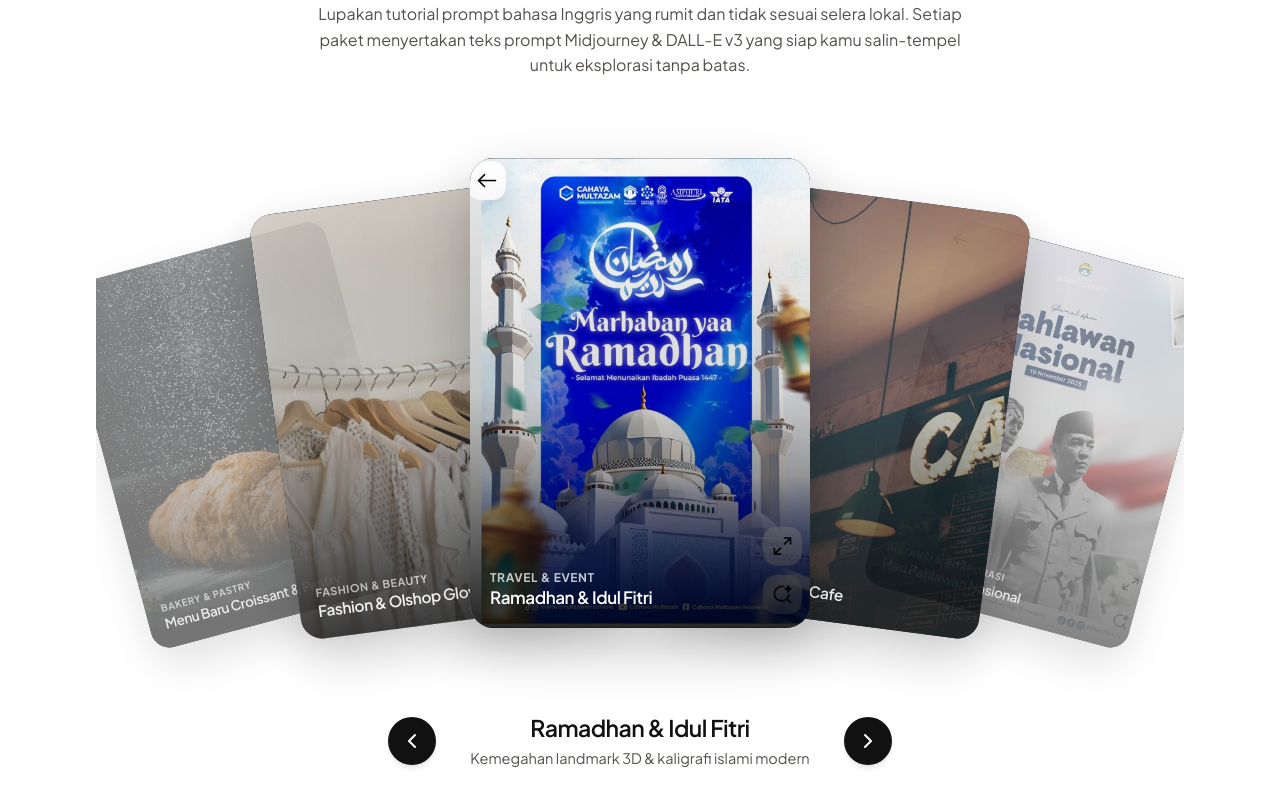
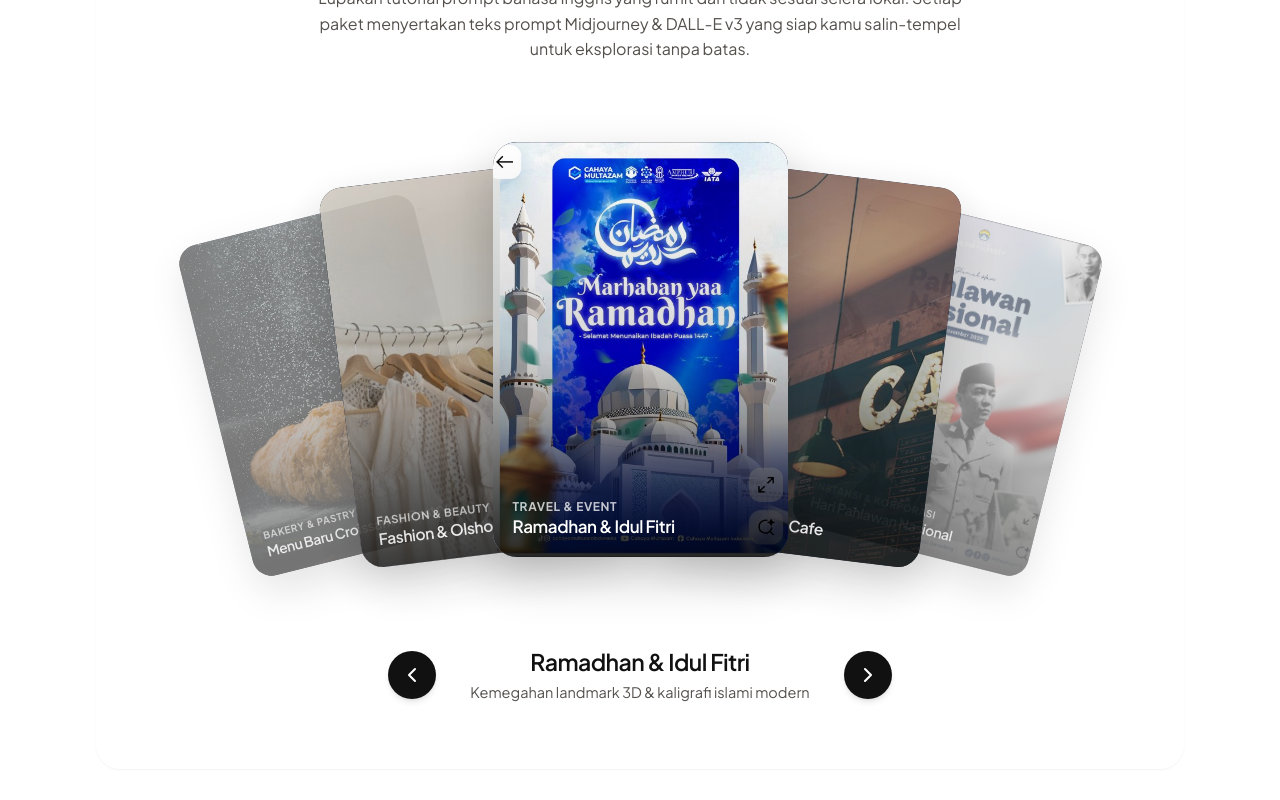
Before and after one commit to ryaleason/warung-design, a Next.js app: page / in a window 1280 px wide. Shown: the part 2760-3560 px from the top of the page. Built offline with nearby package versions, Linux system fonts and the light colour scheme; no server answers; a web font is replaced by a local one.

Commit message:
fix(carousel): fix horizontal clipping on 3D fan carousel by removing overflow-hidden and calibrating spread

```diff
--- a/app/page.tsx
+++ b/app/page.tsx
@@ -222,7 +222,7 @@ export default async function HomePage() {
           </div>
 
           {/* Feature 2: Full Width / Centered Showcase */}
-          <div className="rounded-3xl bg-white p-6 sm:p-12 md:p-16 shadow-xs text-center max-w-6xl mx-auto space-y-8 sm:space-y-10 overflow-hidden" data-aos="fade-up" data-aos-duration="700">
+          <div className="rounded-3xl bg-white p-6 sm:p-10 md:p-12 lg:px-8 shadow-xs text-center max-w-6xl mx-auto space-y-8 sm:space-y-10 overflow-visible" data-aos="fade-up" data-aos-duration="700">
             <div className="max-w-2xl mx-auto space-y-3">
               <h3 className="font-serif text-2xl sm:text-3xl lg:text-4xl font-semibold tracking-tight text-[#000000]">
                 Formula Prompt AI yang paham{' '}
--- a/components/Fan3DCarousel.tsx
+++ b/components/Fan3DCarousel.tsx
@@ -119,8 +119,8 @@ export default function Fan3DCarousel({ onSelectPrompt, theme = 'light' }: Fan3D
 
   return (
     <div className="w-full pt-4 sm:pt-6 pb-4 select-none">
-      {/* 3D Fan Carousel Stage - Grand / Large Display */}
-      <div className="relative mx-auto w-full max-w-5xl h-[330px] sm:h-[420px] md:h-[480px] lg:h-[530px] flex items-center justify-center overflow-visible">
+      {/* 3D Fan Carousel Stage - Grand & Unclipped Display */}
+      <div className="relative mx-auto w-full max-w-4xl h-[310px] sm:h-[390px] md:h-[440px] lg:h-[480px] flex items-center justify-center overflow-visible">
         {items.map((item, index) => {
           const offset = getOffset(index);
           const isCenter = offset === 0;
@@ -139,33 +139,33 @@ export default function Fan3DCarousel({ onSelectPrompt, theme = 'light' }: Fan3D
             filter = 'brightness(1)';
             pointerEvents = 'auto';
           } else if (offset === -1) {
-            transformStyle = 'translateX(-62%) translateY(16px) rotate(-7.5deg) scale(0.91)';
+            transformStyle = 'translateX(-56%) translateY(14px) rotate(-7deg) scale(0.92)';
             zIndex = 20;
             opacity = 0.88;
             filter = isLight ? 'brightness(0.95)' : 'brightness(0.9)';
             pointerEvents = 'auto';
           } else if (offset === -2) {
-            transformStyle = 'translateX(-118%) translateY(42px) rotate(-15deg) scale(0.8)';
+            transformStyle = 'translateX(-104%) translateY(36px) rotate(-14deg) scale(0.82)';
             zIndex = 10;
             opacity = 0.55;
             filter = isLight ? 'brightness(0.85)' : 'brightness(0.75)';
             pointerEvents = 'auto';
           } else if (offset === 1) {
-            transformStyle = 'translateX(62%) translateY(16px) rotate(7.5deg) scale(0.91)';
+            transformStyle = 'translateX(56%) translateY(14px) rotate(7deg) scale(0.92)';
             zIndex = 20;
             opacity = 0.88;
             filter = isLight ? 'brightness(0.95)' : 'brightness(0.9)';
             pointerEvents = 'auto';
           } else if (offset === 2) {
-            transformStyle = 'translateX(118%) translateY(42px) rotate(15deg) scale(0.8)';
+            transformStyle = 'translateX(104%) translateY(36px) rotate(14deg) scale(0.82)';
             zIndex = 10;
             opacity = 0.55;
             filter = isLight ? 'brightness(0.85)' : 'brightness(0.75)';
             pointerEvents = 'auto';
           } else {
             transformStyle = offset < 0
-              ? 'translateX(-160%) translateY(65px) rotate(-22deg) scale(0.65)'
-              : 'translateX(160%) translateY(65px) rotate(22deg) scale(0.65)';
+              ? 'translateX(-145%) translateY(55px) rotate(-20deg) scale(0.68)'
+              : 'translateX(145%) translateY(55px) rotate(20deg) scale(0.68)';
             zIndex = 5;
             opacity = 0;
             pointerEvents = 'none';
@@ -189,8 +189,8 @@ export default function Fan3DCarousel({ onSelectPrompt, theme = 'light' }: Fan3D
                 pointerEvents: pointerEvents as any,
                 transition: 'all 500ms cubic-bezier(0.25, 1, 0.5, 1)',
               }}
-              className={`absolute top-2 w-[200px] h-[280px] sm:w-[260px] sm:h-[360px] md:w-[310px] md:h-[430px] lg:w-[340px] lg:h-[470px] rounded-2xl sm:rounded-3xl overflow-hidden ${
-                isLight ? 'shadow-[0_22px_55px_rgba(0,0,0,0.22)] bg-slate-900' : 'shadow-[0_24px_60px_rgba(0,0,0,0.7)] bg-[#161618]'
+              className={`absolute top-2 w-[190px] h-[265px] sm:w-[240px] sm:h-[335px] md:w-[275px] md:h-[385px] lg:w-[295px] lg:h-[415px] rounded-2xl sm:rounded-3xl overflow-hidden ${
+                isLight ? 'shadow-[0_20px_50px_rgba(0,0,0,0.2)] bg-slate-900' : 'shadow-[0_24px_60px_rgba(0,0,0,0.7)] bg-[#161618]'
               } cursor-pointer group`}
             >
               {/* Poster Image */}
```
